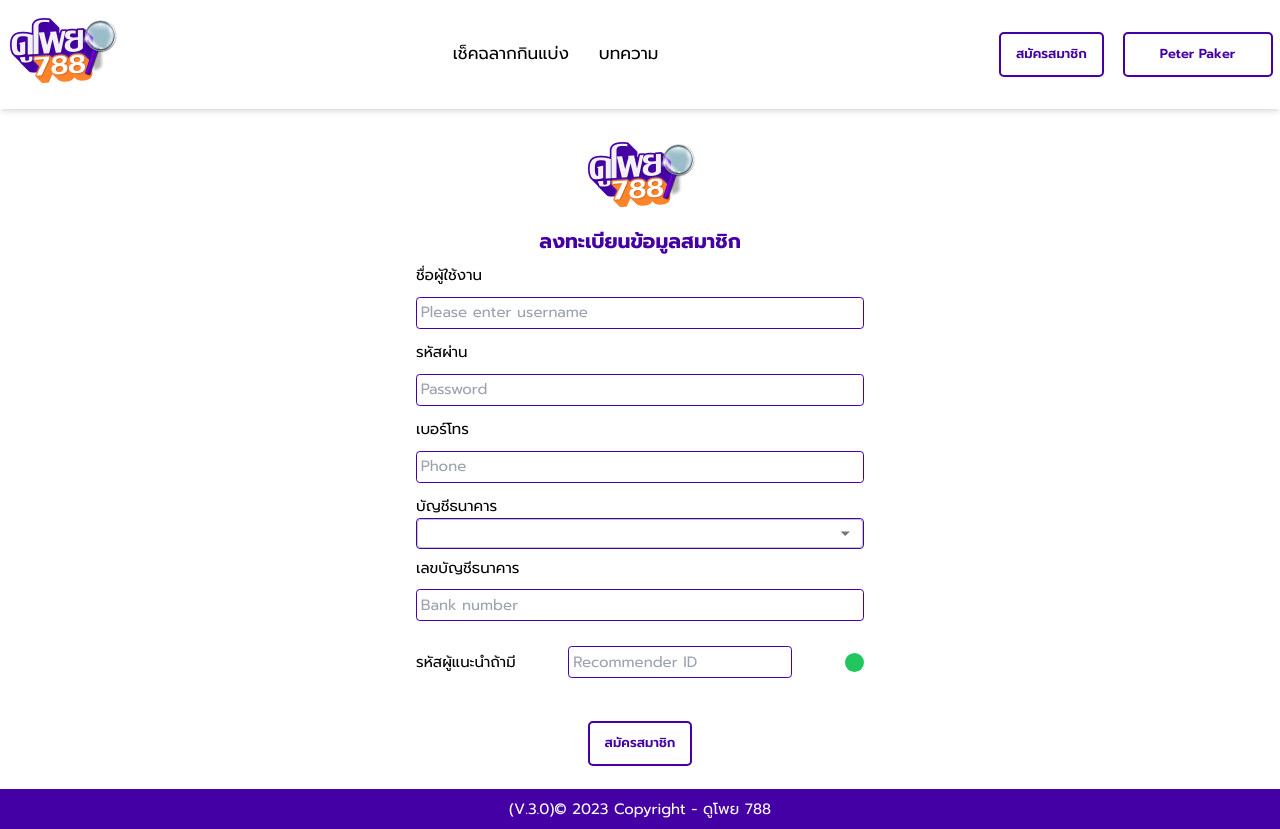
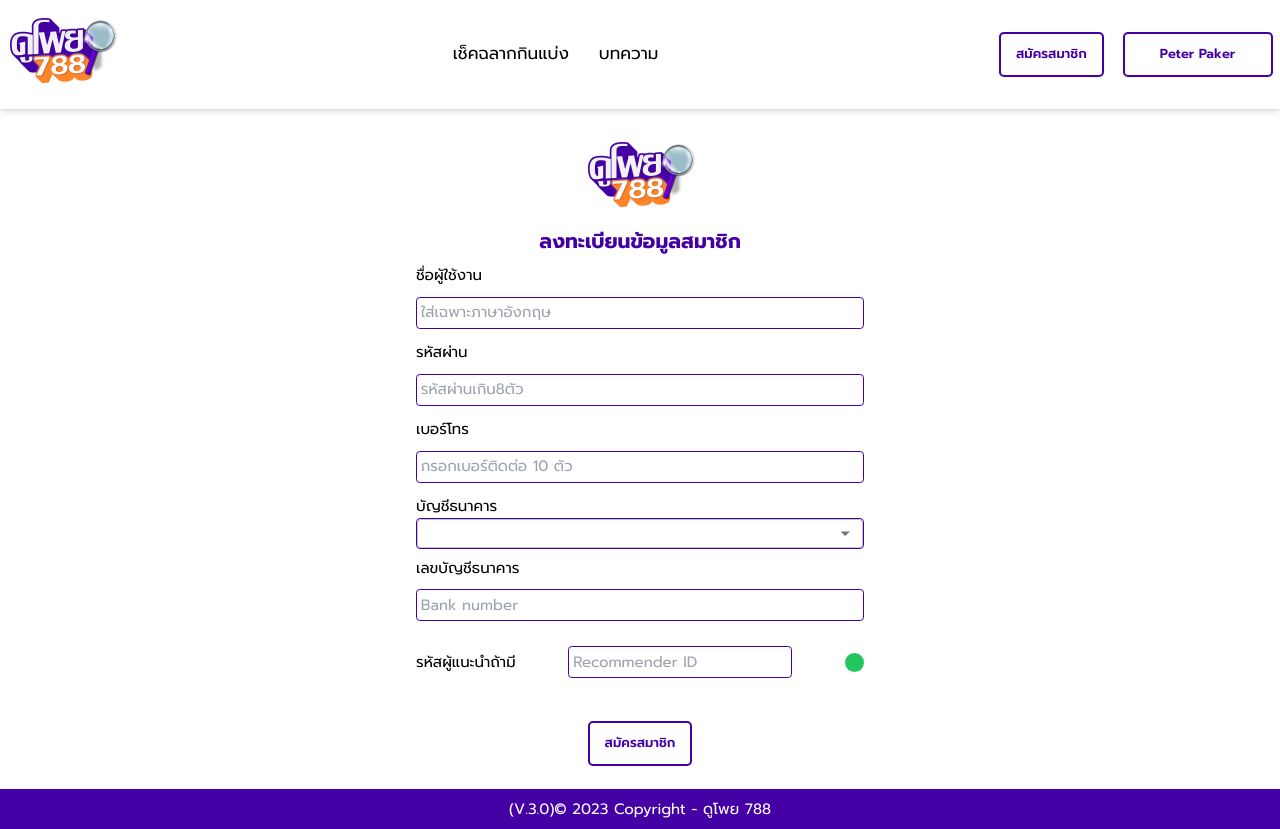
Before and after one commit to zvcx22545/Dopoy788, a React (Vite) app: page /register in a window 1280 px wide. Built offline with nearby package versions, Linux system fonts and the light colour scheme; what tailwindcss-animated would draw is missing.

Commit message:
Update validate bank number

```diff
--- a/src/components/Register/Register.jsx
+++ b/src/components/Register/Register.jsx
@@ -58,7 +58,7 @@ function Register() {
       Swal.fire({
         icon: 'error',
         title: 'Invalid Phone Number',
-        text: 'โปรดป้อนหมายเลขโทรศัพท์ 10 หลัก',
+        text: 'กรุณาป้อนหมายเลขโทรศัพท์ให้ครบ 10 หลัก',
       });
       return; // Stop execution if phone number is invalid
     }
@@ -105,6 +105,20 @@ function Register() {
     }
   };
 
+  function validateUsername(event) {
+    const allowedCharacters = /^[A-Za-z0-9]+$/;
+    const inputValue = event.key;
+
+    if (!allowedCharacters.test(inputValue)) {
+      event.preventDefault();
+      Swal.fire({
+        icon: 'error',
+        title: 'Error',
+        text: 'กรุณากรอกเฉพาะตัวอักษรภาษาอังกฤษ และ ตัวเลขเท่านั้น.',
+      });
+    }
+  }
+
   const handleKeyPress = (event) => {
     // หยุดไม่ให้ป้อนข้อมูลหากไม่ใช่ตัวเลข และไม่ใช่ควบคุม (เช่น backspace, delete)
     if (!/[0-9]/.test(event.key) && event.key !== 'Backspace' && event.key !== 'Delete') {
@@ -115,6 +129,17 @@ function Register() {
     const inputValue = event.target.value + event.key;
     if (/([0-9])\1{4}/.test(inputValue)) {
         event.preventDefault();
+    }
+
+    // ตรวจสอบว่าหากยังไม่มีตัวเลขถูกป้อน และตัวแรกที่ป้อนเข้ามาไม่ใช่ 0 ให้ป้อน 0 ให้เอง
+    if (event.target.value === "" && event.key !== "0") {
+        // event.target.value = "0";
+        event.preventDefault();
+        Swal.fire({
+          icon: 'error',
+          title: 'Error',
+          text: 'กรุณากรอกเบอร์โทรให้ถูกต้อง',
+        });
     }
 };
 
@@ -165,7 +190,8 @@ function Register() {
               name="username"
               value={userData.username}
               onChange={handleChanges}
-              placeholder="Please enter username"
+              onKeyDown={validateUsername}
+              placeholder="ใส่เฉพาะภาษาอังกฤษ"
               className="border-solid border border-[#4400A5] p-1 rounded"
               required
             />
@@ -179,8 +205,9 @@ function Register() {
               id="password"
               value={userData.password}
               onChange={handleChanges}
+              onKeyDown={validateUsername}
               name="password"
-              placeholder="Password"
+              placeholder="รหัสผ่านเกิน8ตัว"
               className="border-solid border border-[#4400A5] p-1 rounded"
               required
             />
@@ -196,7 +223,7 @@ function Register() {
                 onInput={handlePhoneNumberChange}
                 value={userData.phone_number}
                 maxLength="10"
-                placeholder="Phone"
+                placeholder="กรอกเบอร์ติดต่อ 10 ตัว"
                 name="phone_number"
                 className="border-solid border border-[#4400A5] p-1 rounded"
                 required
@@ -282,13 +309,12 @@ function Register() {
           <div className="recomend">
             <label htmlFor="username">เลขบัญชีธนาคาร</label>
             <input
-              type=""
+              type="text"
               placeholder="Bank number"
               name="bank_account_number"
               className="border-solid border border-[#4400A5] p-1 rounded"
               value={userData.bank_account_number}
               onChange={handleChanges}
-              onKeyDown={handleKeyPress}
               required
             />
 
```
Also changed, not shown: src/components/Play/play.jsx (+0 -10 lines).
